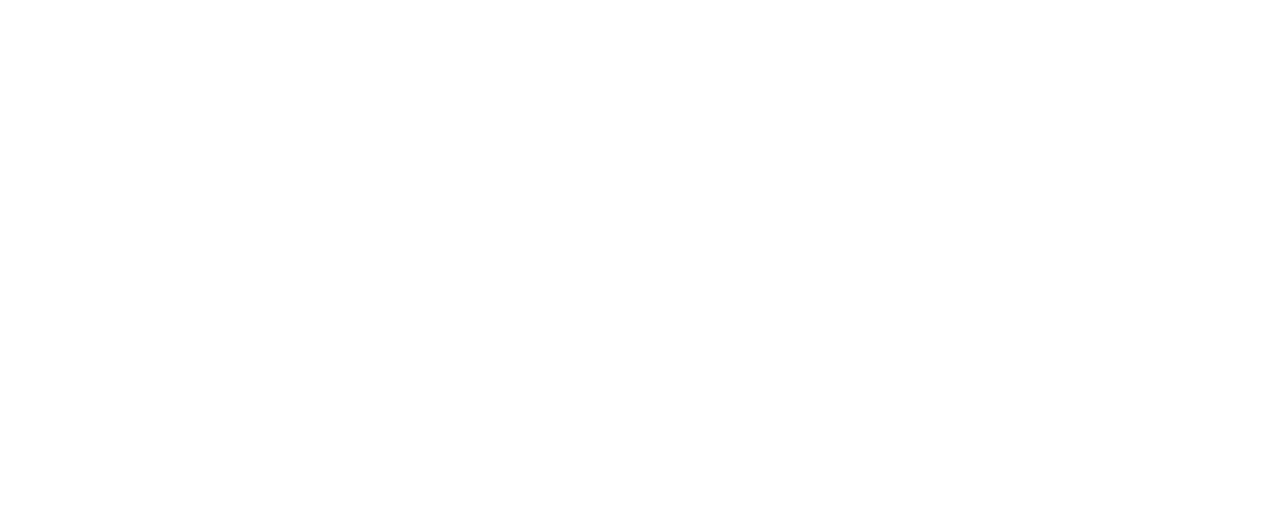
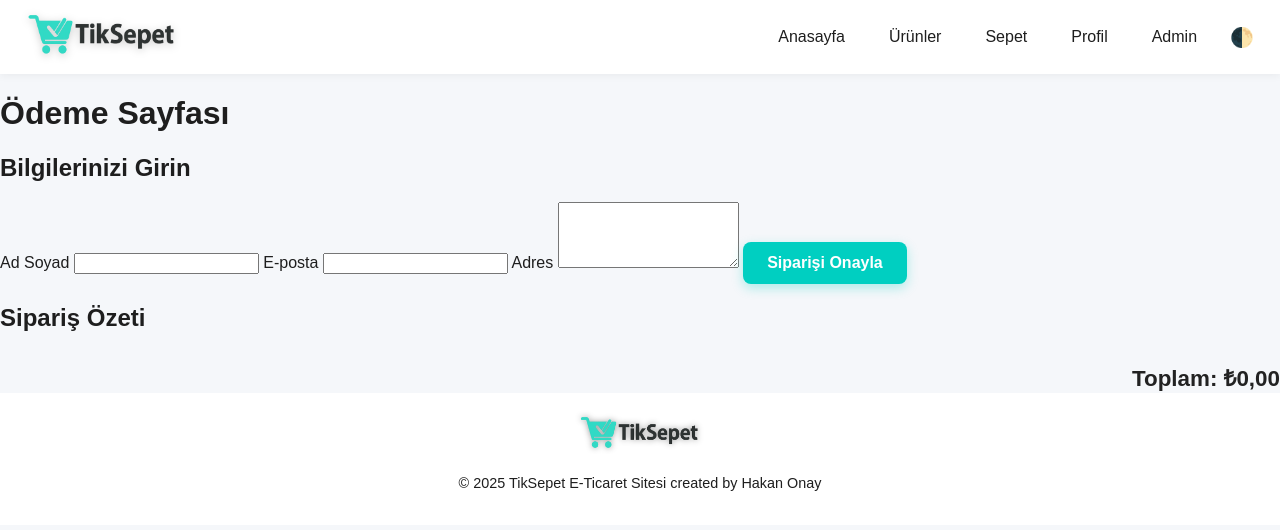
Before and after one commit to hakan-onay/E-Commerce-Site, a plain HTML site: page checkout.html in a window 1280 px wide. Drawn offline with Linux system fonts and the light colour scheme.

Commit message:
Checkout.html page created.

```diff
--- a/checkout.html
+++ b/checkout.html
@@ -0,0 +1,179 @@
+<!DOCTYPE html>
+<html lang="tr">
+  <head>
+    <meta charset="UTF-8" />
+    <meta name="viewport" content="width=device-width, initial-scale=1.0" />
+    <title>TikSepet | Ödeme</title>
+    <link rel="stylesheet" href="css/style.css" />
+    <link rel="icon" type="image/x-icon" href="assets/favicon/favicon.ico" />
+  </head>
+  <body>
+    <div id="loader">Yükleniyor...</div>
+
+    <!-- Navbar -->
+    <header>
+      <nav class="navbar">
+        <a href="index.html" class="logo">
+          <img
+            src="assets/images/logos/logo_light.png"
+            alt="TikSepet"
+            id="site-logo"
+          />
+        </a>
+        <ul class="nav-links" id="navLinks">
+          <li><a href="index.html">Anasayfa</a></li>
+          <li><a href="products.html">Ürünler</a></li>
+          <li><a href="cart.html">Sepet</a></li>
+          <li><a href="profile.html">Profil</a></li>
+          <li><a href="admin.html">Admin</a></li>
+        </ul>
+        <button class="theme-toggle" onclick="toggleTheme()">🌓</button>
+        <div class="nav-toggle" onclick="toggleMenu()">
+          <span></span><span></span><span></span>
+        </div>
+      </nav>
+    </header>
+
+    <!-- Main -->
+    <main class="checkout-container">
+      <h1>Ödeme Sayfası</h1>
+      <div class="checkout-wrapper">
+        <!-- Kullanıcı Formu -->
+        <section class="checkout-form">
+          <h2>Bilgilerinizi Girin</h2>
+          <form id="order-form">
+            <label>Ad Soyad</label>
+            <input type="text" id="fullname" required />
+
+            <label>E-posta</label>
+            <input type="email" id="email" required />
+
+            <label>Adres</label>
+            <textarea id="address" rows="4" required></textarea>
+
+            <button type="submit" class="checkout-btn">Siparişi Onayla</button>
+          </form>
+        </section>
+
+        <!-- Sipariş Özeti -->
+        <section class="order-summary">
+          <h2>Sipariş Özeti</h2>
+          <div id="order-items"></div>
+          <div class="cart-total" id="checkout-total">Toplam: ₺0,00</div>
+        </section>
+      </div>
+    </main>
+
+    <!-- Footer -->
+    <footer>
+      <div class="footer-content">
+        <img
+          src="assets/images/logos/logo_light.png"
+          alt="TikSepet Logo"
+          id="footer-logo"
+          class="footer-logo"
+        />
+        <p>&copy; 2025 TikSepet E-Ticaret Sitesi created by Hakan Onay</p>
+      </div>
+    </footer>
+
+    <!-- JavaScript -->
+    <script>
+      // Tema, logo ve menu
+      function toggleTheme() {
+        document.body.classList.toggle("dark");
+        const theme = document.body.classList.contains("dark")
+          ? "dark"
+          : "light";
+        localStorage.setItem("theme", theme);
+        updateLogo(theme);
+        updateFooterLogo();
+      }
+      function toggleMenu() {
+        document.getElementById("navLinks").classList.toggle("active");
+      }
+      function updateLogo(theme) {
+        const logo = document.getElementById("site-logo");
+        logo.src =
+          theme === "dark"
+            ? "assets/images/logos/logo_dark.png"
+            : "assets/images/logos/logo_light.png";
+      }
+      function updateFooterLogo() {
+        const logo = document.getElementById("footer-logo");
+        logo.src = document.body.classList.contains("dark")
+          ? "assets/images/logos/logo_dark.png"
+          : "assets/images/logos/logo_light.png";
+      }
+
+      window.addEventListener("DOMContentLoaded", () => {
+        const savedTheme = localStorage.getItem("theme") || "light";
+        if (savedTheme === "dark") document.body.classList.add("dark");
+        updateLogo(savedTheme);
+        updateFooterLogo();
+
+        // Sipariş özetini getir
+        const cart = JSON.parse(localStorage.getItem("cart")) || [];
+        const orderItemsContainer = document.getElementById("order-items");
+        const totalDiv = document.getElementById("checkout-total");
+
+        let total = 0;
+        cart.forEach((item) => {
+          const itemTotal = item.price * item.quantity;
+          total += itemTotal;
+          orderItemsContainer.innerHTML += `
+          <div style="margin-bottom: 12px">
+            <strong>${item.name}</strong> x ${item.quantity}
+            <span style="float:right">${itemTotal.toLocaleString("tr-TR", {
+              style: "currency",
+              currency: "TRY",
+            })}</span>
+          </div>
+        `;
+        });
+
+        totalDiv.textContent = `Toplam: ${total.toLocaleString("tr-TR", {
+          style: "currency",
+          currency: "TRY",
+        })}`;
+
+        // Siparişi onayla
+        document
+          .getElementById("order-form")
+          .addEventListener("submit", (e) => {
+            e.preventDefault();
+            const name = document.getElementById("fullname").value.trim();
+            const email = document.getElementById("email").value.trim();
+            const address = document.getElementById("address").value.trim();
+
+            if (!name || !email || !address) {
+              alert("Lütfen tüm alanları doldurun.");
+              return;
+            }
+
+            const newOrder = {
+              id: Date.now(),
+              name,
+              email,
+              address,
+              items: cart,
+              total,
+              date: new Date().toISOString(),
+            };
+
+            const orders = JSON.parse(localStorage.getItem("orders")) || [];
+            orders.push(newOrder);
+            localStorage.setItem("orders", JSON.stringify(orders));
+
+            localStorage.removeItem("cart"); // Sepeti temizle
+            alert("Siparişiniz alınmıştır. Teşekkür ederiz! 😊");
+            window.location.href = "index.html";
+          });
+      });
+
+      window.addEventListener("load", () => {
+        document.getElementById("loader").style.display = "none";
+      });
+    </script>
+  </body>
+</html>
--- a/css/style.css
+++ b/css/style.css
@@ -514,8 +514,7 @@ footer {
     }
 }
 
-
-/* Alışverişe devam et ve ödemeye geç buton stilleri */
+/* Alışverişe devam et ve ödemeye geç buton stilleri ve konumları */
 .checkout-btn,
 .continue-shopping {
   display: inline-block;
```
